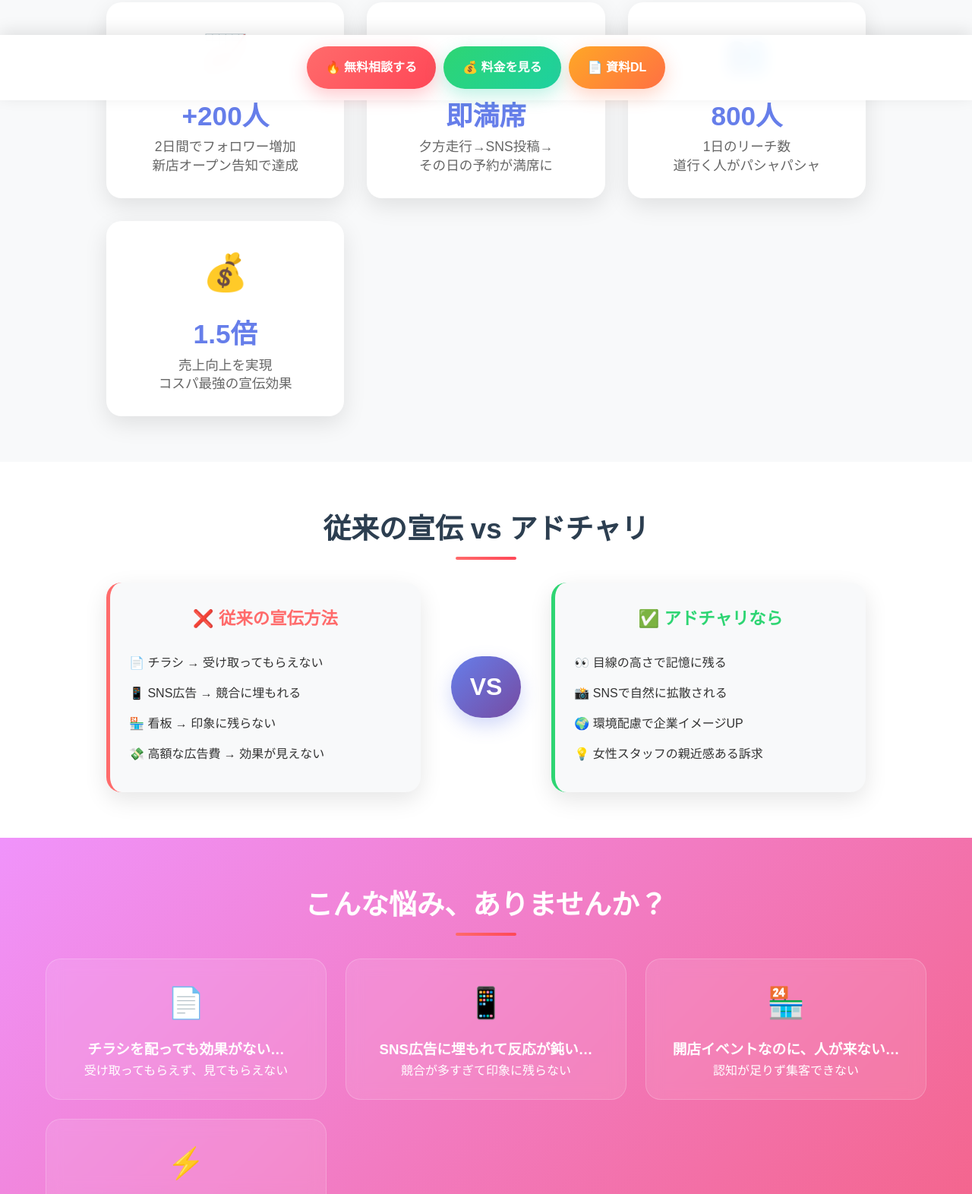
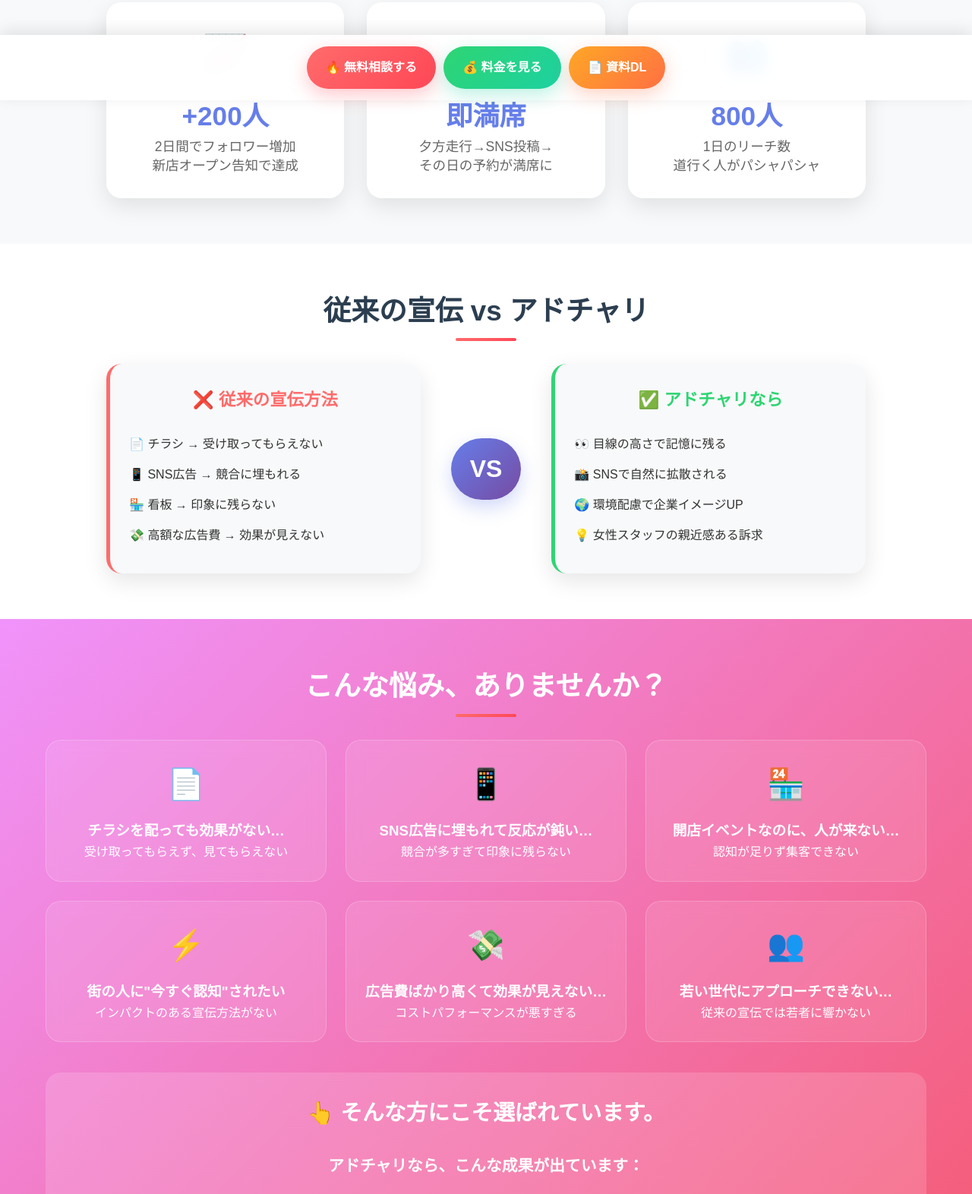
Before and after one commit to OOISHITATSUKI/adchariLP, a plain HTML site: page index.html in a window 1280 px wide. Shown: the part 668-2240 px from the top of the page at 76% size. Drawn offline with Linux system fonts and the light colour scheme.

Commit message:
Update index.html

```diff
--- a/index.html
+++ b/index.html
@@ -1041,11 +1041,7 @@
                     <span class="impact-stat">800人</span>
                     <p class="impact-label">1日のリーチ数<br>道行く人がパシャパシャ</p>
                 </div>
-                <div class="impact-item">
-                    <span class="impact-icon">💰</span>
-                    <span class="impact-stat">1.5倍</span>
-                    <p class="impact-label">売上向上を実現<br>コスパ最強の宣伝効果</p>
-                </div>
+
             </div>
         </div>
     </section>
@@ -1106,6 +1102,16 @@
                     <span class="problem-icon">⚡</span>
                     <h3>街の人に"今すぐ認知"されたい</h3>
                     <p>インパクトのある宣伝方法がない</p>
+                </div>
+                <div class="problem-card">
+                    <span class="problem-icon">💸</span>
+                    <h3>広告費ばかり高くて効果が見えない…</h3>
+                    <p>コストパフォーマンスが悪すぎる</p>
+                </div>
+                <div class="problem-card">
+                    <span class="problem-icon">👥</span>
+                    <h3>若い世代にアプローチできない…</h3>
+                    <p>従来の宣伝では若者に響かない</p>
                 </div>
             </div>
 
```
